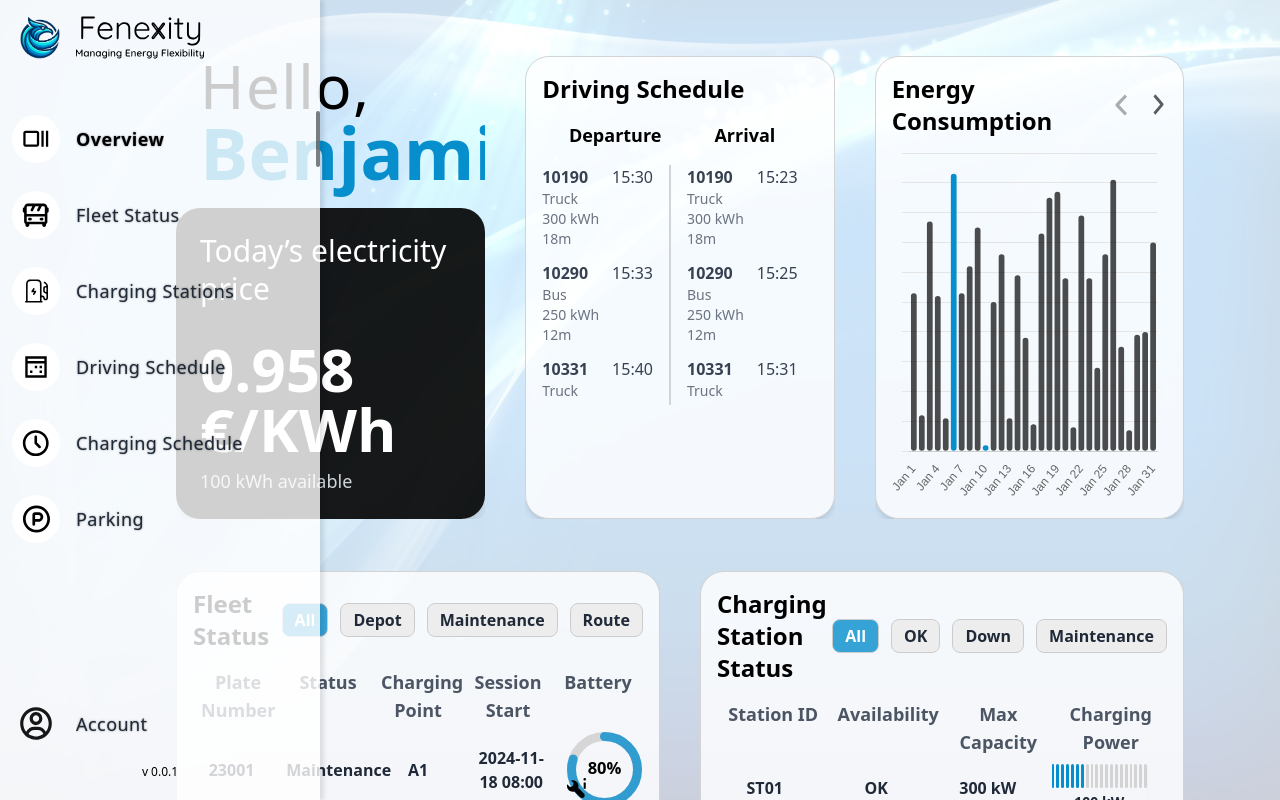
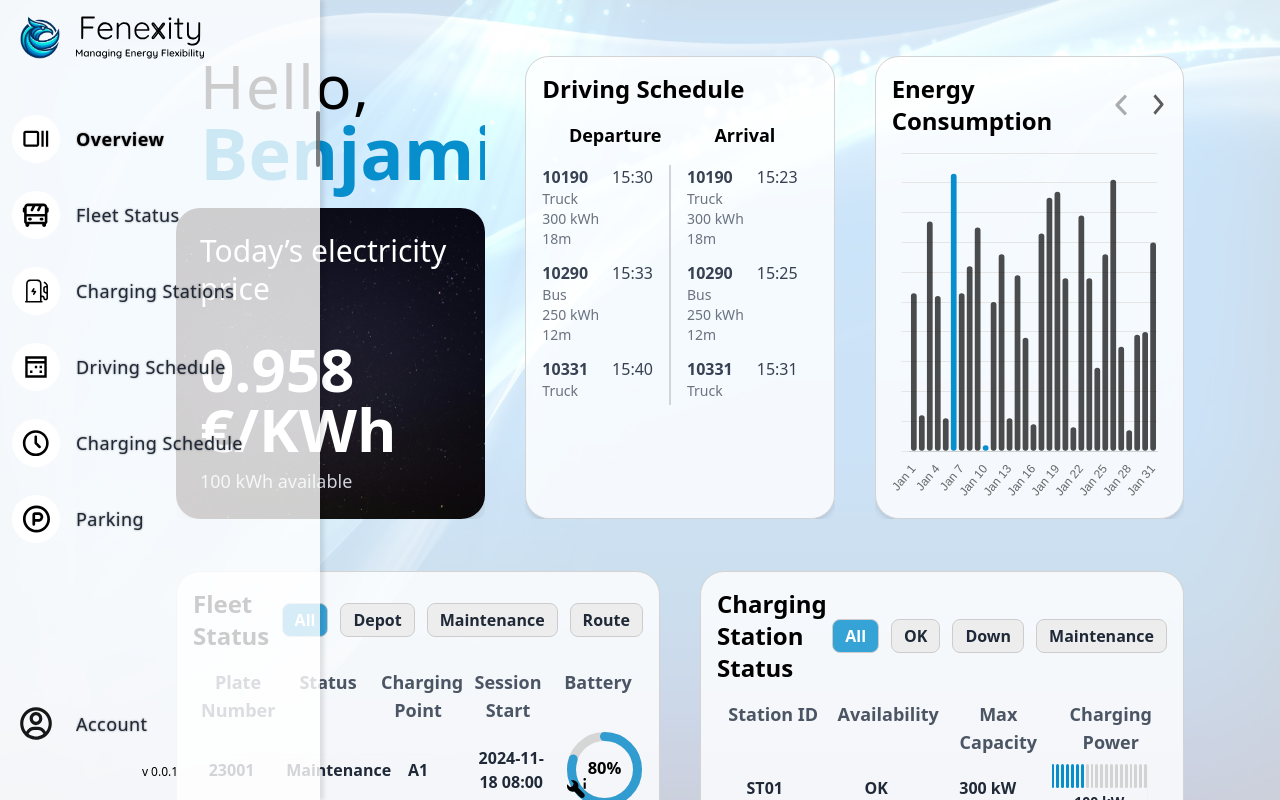
Before and after one commit to AchrafHafsaoui/teamprojekt, a React (Vite) app: page / in a window 1280 px wide. Shown: the top 800 px of the page. Built offline with nearby package versions, Linux system fonts and the light colour scheme.

Commit message:
Today's electricty price

```diff
--- a/src/components/Dashboard/ElectricityCost.tsx
+++ b/src/components/Dashboard/ElectricityCost.tsx
@@ -39,9 +39,12 @@ const ElectricityCost: React.FC<ElectricityCostProps> = ({ setHideHello }) => {
 
   return (
     <div
-      className={`relative w-full h-full text-white bg-black bg-opacity-90 shadow-lg rounded-3xl flex flex-col transition-all duration-300 ${
-        expanded ? "p-8" : "p-6"
-      }`}
+      className="relative w-full h-full text-white bg-black bg-opacity-90 shadow-lg rounded-3xl flex flex-col transition-all duration-300 p-6"
+      style={{
+        backgroundImage: `url('/src/assets/cosmos.jpg')`,
+        backgroundSize: "cover",
+        backgroundPosition: "center",
+      }}
       onMouseEnter={() => {
         setExpanded(true);
         setHideHello(true); // Hide "Hello Benjamin!" on hover
```
Also changed, not shown: src/assets/cosmos.jpg (added).
